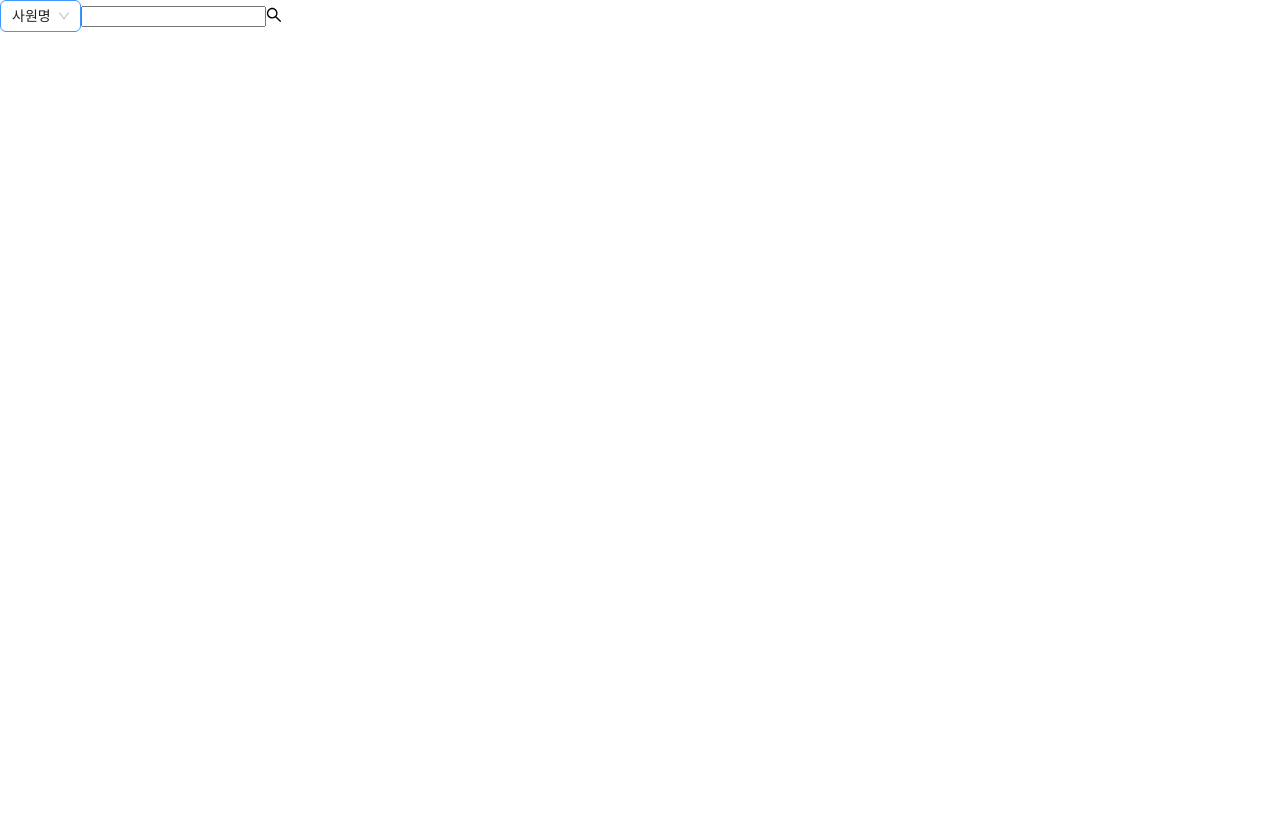
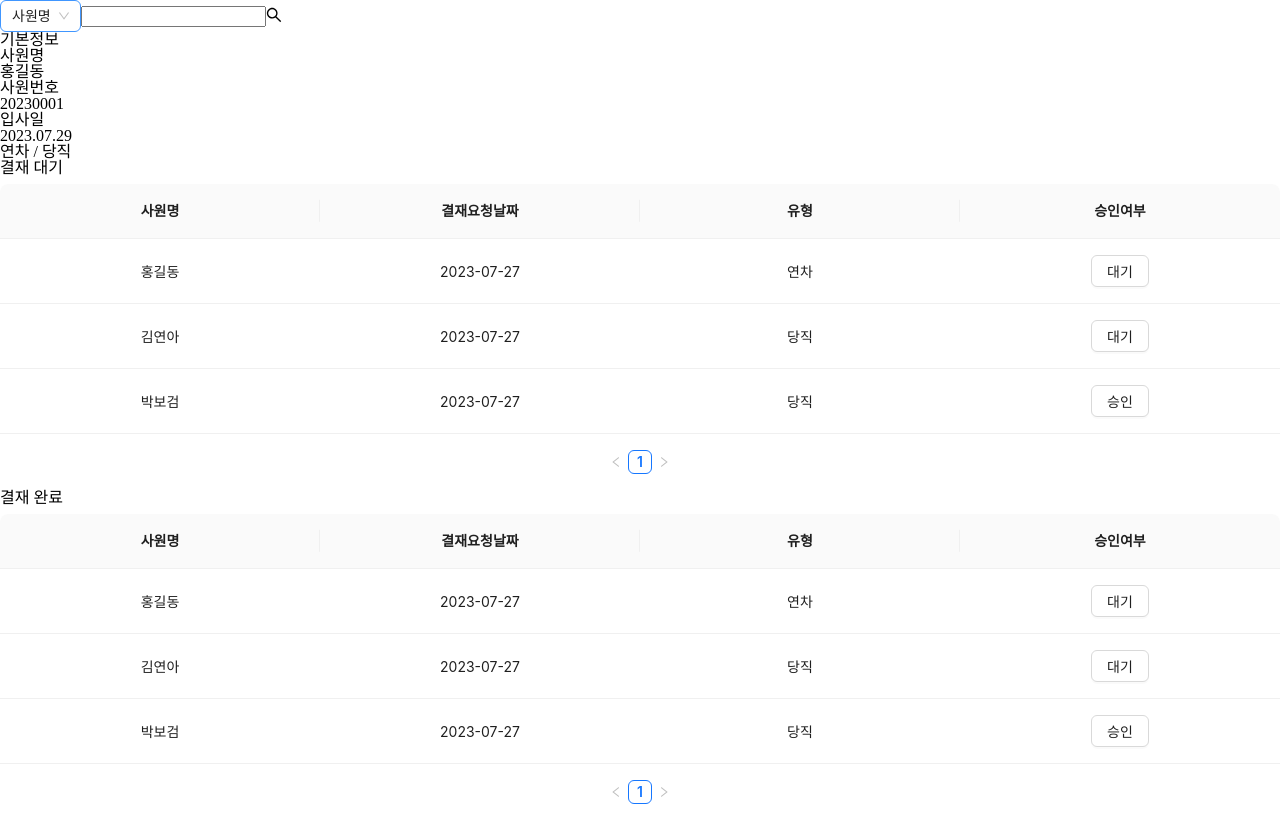
Before and after one commit to FAST-MINI-TEAM1/client, a Next.js app: page /admin/search in a window 1280 px wide. Built offline with nearby package versions, Linux system fonts and the light colour scheme.

Commit message:
Feat: :sparkles: 사원 조회 페이지 구현

```diff
--- a/pages/admin/search.tsx
+++ b/pages/admin/search.tsx
@@ -1,5 +1,6 @@
 import { Select } from "antd";
 import { SearchOutlined } from "@ant-design/icons";
+import ApporvalTabel from "@components/admin/ApprovalTabel";
 
 function SearchPage() {
   const options = [
@@ -12,21 +13,43 @@ function SearchPage() {
       label: "사원번호",
     },
   ];
-  const onChangeHandler = (e) => {
-    e.preventDefault();
-    console.log("onChangeHandler", e.target.value);
-  };
 
   return (
-    <>
-      <div className="searchBox">
+    <section className="search">
+      <div className="searchBar">
         <div className="container">
           <Select defaultValue="1" options={options} />
           <input />
           <SearchOutlined />
         </div>
       </div>
-    </>
+      <div className="info">
+        <h3>기본정보</h3>
+        <div className="container">
+          <ul>
+            <li>
+              <p>사원명</p>
+              <p>홍길동</p>
+            </li>
+            <li>
+              <p>사원번호</p>
+              <p>20230001</p>
+            </li>
+            <li>
+              <p>입사일</p>
+              <p>2023.07.29</p>
+            </li>
+          </ul>
+        </div>
+      </div>
+      <div className="tabel">
+        <h3>연차 / 당직</h3>
+        <div className="details">
+          <ApporvalTabel tableTitle={"결재 대기"} />
+          <ApporvalTabel tableTitle={"결재 완료"} />
+        </div>
+      </div>
+    </section>
   );
 }
 
```
